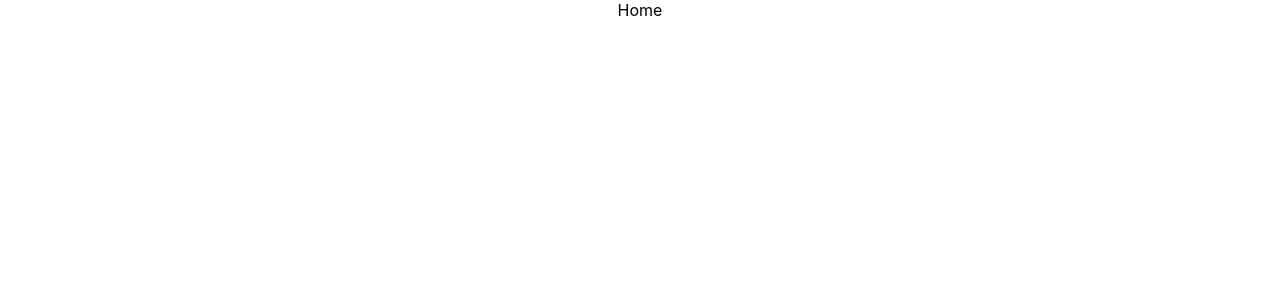
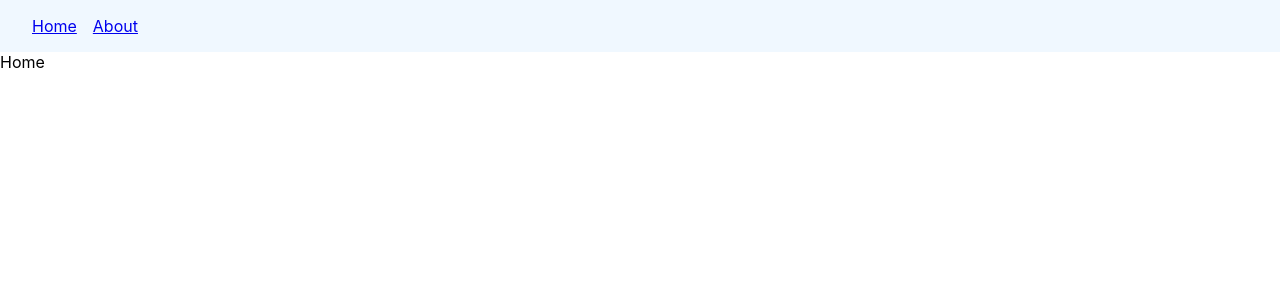
Before and after one commit to ilaydaozdemir/router, a React (Create React App) app: page / in a window 1280 px wide. Shown: the top 300 px of the page. Built offline with nearby package versions, Linux system fonts and the light colour scheme.

Commit message:
How to use the Links

```diff
--- a/src/App.js
+++ b/src/App.js
@@ -1,16 +1,17 @@
-import './App.css';
 import { Routes, Route } from "react-router-dom"
 import Home from './components/Home';
 import About from './components/About';
+import Navbar from "./components/Navbar";
 
 function App() {
   return (
-    <div className="App">
+    <>
+      <Navbar />
       <Routes>
         <Route path='/' element={<Home />} />
         <Route path='/about' element={<About />} />
       </Routes>
-    </div>
+    </>
   );
 }
 
--- /dev/null
+++ b/src/components/Navbar.jsx
@@ -0,0 +1,13 @@
+import React from "react";
+import { Link } from "react-router-dom";
+
+const Navbar = () => {
+  return (
+    <nav>
+      <Link to="/">Home</Link>
+      <Link to="/about">About</Link>
+    </nav>
+  );
+};
+
+export default Navbar;
--- a/src/index.css
+++ b/src/index.css
@@ -1,13 +1,20 @@
 body {
   margin: 0;
-  font-family: -apple-system, BlinkMacSystemFont, 'Segoe UI', 'Roboto', 'Oxygen',
-    'Ubuntu', 'Cantarell', 'Fira Sans', 'Droid Sans', 'Helvetica Neue',
+  font-family: -apple-system, BlinkMacSystemFont, "Segoe UI", "Roboto", "Oxygen",
+    "Ubuntu", "Cantarell", "Fira Sans", "Droid Sans", "Helvetica Neue",
     sans-serif;
   -webkit-font-smoothing: antialiased;
   -moz-osx-font-smoothing: grayscale;
 }
 
 code {
-  font-family: source-code-pro, Menlo, Monaco, Consolas, 'Courier New',
+  font-family: source-code-pro, Menlo, Monaco, Consolas, "Courier New",
     monospace;
 }
+nav {
+  background-color: aliceblue;
+  padding: 16px 32px;
+}
+nav a {
+  margin-right: 16px;
+}
```
